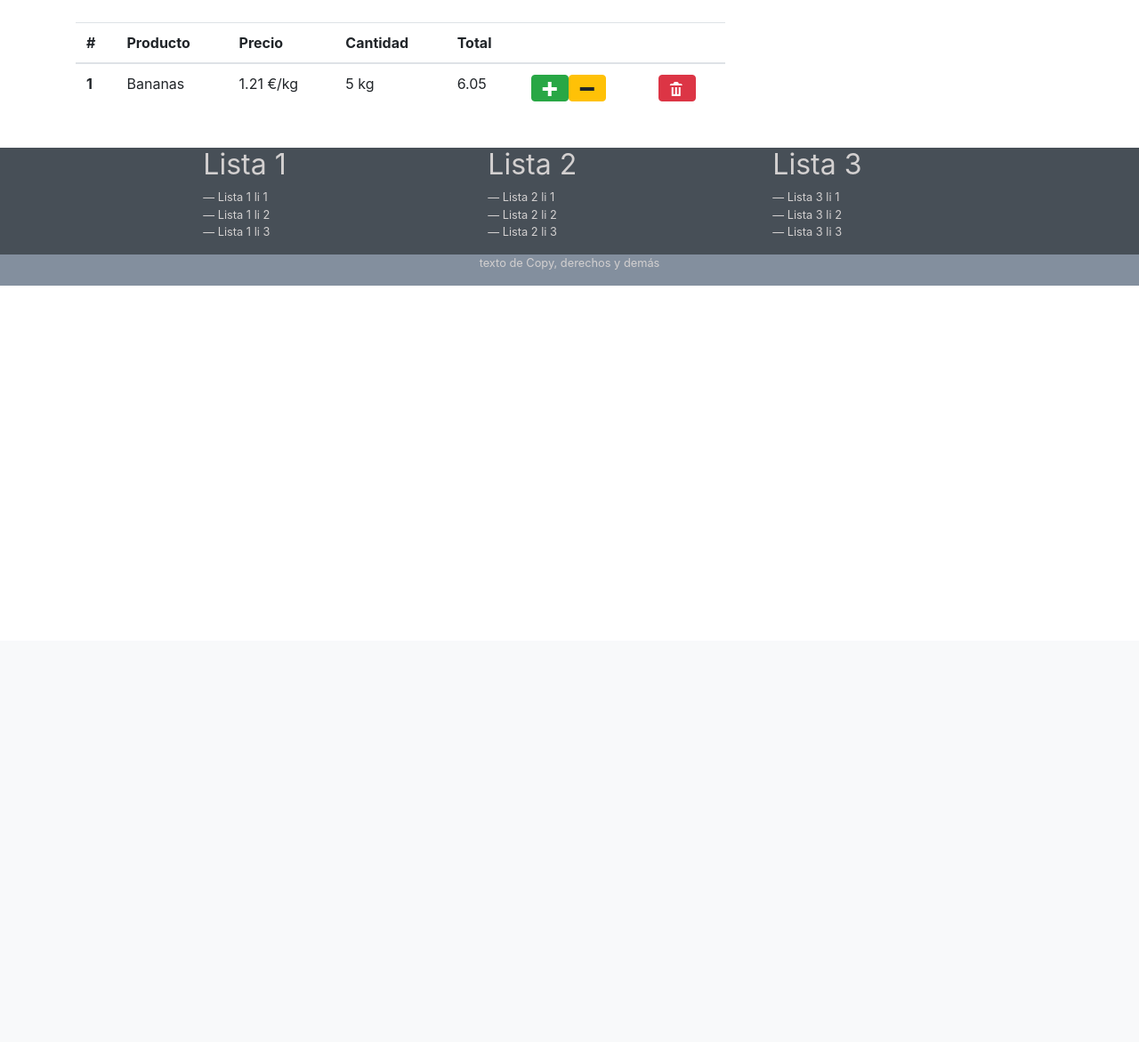
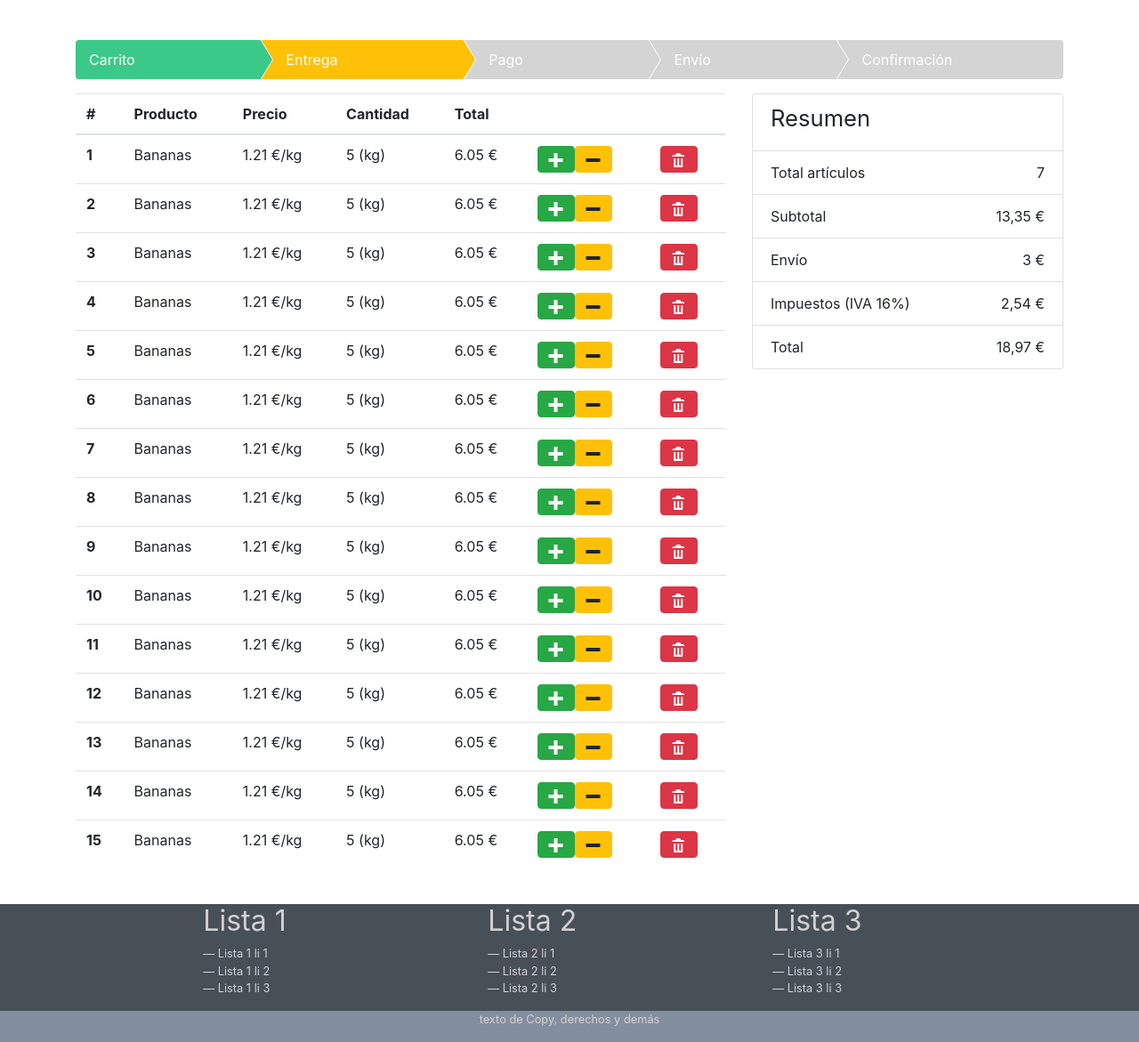
Before and after one commit to ipradasgomez/melonshop, a PHP site: page /cart.php in a window 1280 px wide. Shown: the part 80-1251 px from the top of the page at 89% size. Before the commit the page ends 401 px from the top, so only its background shows below. Run offline with PHP 8.4, Linux system fonts and the light colour scheme; style sheets or scripts are compiled from the project's sources.

Commit message:
Avances con página de carrito

```diff
--- a/init/init.php
+++ b/init/init.php
@@ -8,7 +8,7 @@
 
 	/*Configuramos las opciones iniciales de Smarty*/
 	$smarty->force_compile = true; /*Poner a false en producción*/
-	$smarty->debugging = true; /*Poner a false en producción*/
+	$smarty->debugging = false; /*Poner a false en producción*/
 	$smarty->caching = false; /*Aumenta el rendimiento si está a true*/
 	$smarty->cache_lifetime = 120;
 
--- a/resources/css/mystyles.css
+++ b/resources/css/mystyles.css
@@ -155,3 +155,73 @@ footer>.row {
     padding: 0 !important;
     margin: 0 !important;
 }
+
+/**BreadCrumb*/
+.breadcrumb {
+    padding: 0px;
+	background: #D4D4D4;
+	list-style: none;
+	overflow: hidden;
+    margin-top: 20px;
+}
+.breadcrumb>li+li:before {
+	padding: 0;
+}
+.breadcrumb li {
+	float: left;
+}
+.breadcrumb li.active div {
+	background: brown;                   /* fallback color */
+	background: #ffc107 ;
+}
+.breadcrumb li.completed div {
+	background: brown;                   /* fallback color */
+	background: hsla(153, 57%, 51%, 1);
+}
+.breadcrumb li.active div:after {
+	border-left: 30px solid #ffc107 ;
+}
+.breadcrumb li.completed div:after {
+	border-left: 30px solid hsla(153, 57%, 51%, 1);
+}
+
+.breadcrumb li div {
+	color: white;
+	text-decoration: none;
+	padding: 10px 0 10px 45px;
+	position: relative;
+	display: block;
+	float: left;
+}
+.breadcrumb li div:after {
+	content: " ";
+	display: block;
+	width: 0;
+	height: 0;
+	border-top: 50px solid transparent;           /* Go big on the size, and let overflow hide */
+	border-bottom: 50px solid transparent;
+	border-left: 30px solid hsla(0, 0%, 83%, 1);
+	position: absolute;
+	top: 50%;
+	margin-top: -50px;
+	left: 100%;
+	z-index: 2;
+}
+.breadcrumb li div:before {
+	content: " ";
+	display: block;
+	width: 0;
+	height: 0;
+	border-top: 50px solid transparent;           /* Go big on the size, and let overflow hide */
+	border-bottom: 50px solid transparent;
+	border-left: 30px solid white;
+	position: absolute;
+	top: 50%;
+	margin-top: -50px;
+	margin-left: 1px;
+	left: 100%;
+	z-index: 1;
+}
+.breadcrumb li:first-child div {
+	padding-left: 15px;
+}
--- /dev/null
+++ b/web/templates/breadcrumb.tpl
@@ -0,0 +1,7 @@
+<ul class="breadcrumb col-12 d-flex">
+    <li class="completed flex-fill" ><div class="col-12">Carrito</div></li>
+    <li class="active flex-fill"><div class="col-12">Entrega</div></li>
+    <li class="flex-fill"> <div class="col-12">Pago</div></li>
+    <li class="flex-fill"><div class="col-12">Envío</div></li>
+    <li class="flex-fill"><div class="col-12">Confirmación</div></li>
+</ul>
--- a/web/templates/cart.tpl
+++ b/web/templates/cart.tpl
@@ -1,5 +1,9 @@
-{include file="header.tpl" title="Melon Shop" new=$new logoTitle="MelonShop" mostrarBarra=true usuarioConectado=$usuarioConectado}
+{include file="header.tpl" title="Melon Shop" new=$new logoTitle="MelonShop" mostrarBarra=true
+usuarioConectado=$usuarioConectado}
 <div class="row">
+  <div class="col-12">
+      {include file="breadcrumb.tpl" step="1"}
+  </div>
   <div class="col-8">
     <div class="table-responsive">
       <table class="table">
@@ -15,20 +19,33 @@
           </tr>
         </thead>
         <tbody>
+          {for $foo=1 to 15}
           <tr>
-                          <th scope="row">1</th>
+            <th scope="row">{$foo}</th>
             <td>Bananas</td>
             <td>1.21 €/kg</td>
-                          <td>5 kg</td>
-                          <td>6.05</td>
-                          <td><button type="button" class="btn btn-success"><span class="oi oi-plus"></span></button><button type="button" class="btn btn-warning"><span class="oi oi-minus"></span></button></td>
+            <td>5 (kg)</td>
+            <td>6.05 €</td>
+            <td><button type="button" class="btn btn-success"><span class="oi oi-plus"></span></button><button type="button"
+                class="btn btn-warning"><span class="oi oi-minus"></span></button></td>
             <td><button type="button" class="btn btn-danger"><span class="oi oi-trash"></span></button></td>
           </tr>
-
+          {/for}
         </tbody>
       </table>
     </div>
   </div>
-        <div class="col-4"></div>
+  <div class="col-4 ">
+    <ul class="list-group">
+      <li class="list-group-item">
+        <h2><small>Resumen</small></h2>
+      </li>
+      <li class="list-group-item d-flex justify-content-between"><span>Total artículos</span><span>7</span> </li>
+      <li class="list-group-item d-flex justify-content-between"><span>Subtotal</span><span>13,35 €</span> </li>
+      <li class="list-group-item d-flex justify-content-between"><span>Envío</span><span>3 €</span> </li>
+      <li class="list-group-item d-flex justify-content-between"><span>Impuestos (IVA 16%)</span><span>2,54 €</span> </li>
+      <li class="list-group-item d-flex justify-content-between"><span>Total</span><span>18,97 €</span> </li>
+    </ul>
+  </div>
 </div>
 {include file="footer.tpl"}
--- a/web/templates/index.tpl
+++ b/web/templates/index.tpl
@@ -7,7 +7,7 @@
                          data-placement="top" title="Bananas criadas en criaderos submarinos y en cautividad.">
                     <div class="card-body">
                         <div class="card-title">
-                           Banana super larga</br> <small><b>2,65€/kg</b></small>
+                           Banana super larga<br></br> <small><b>2,65€/kg</b></small>
                         </div>
                         <div class="info">
                             <input type="number" min="1" value="1" class="col-7 inputCant" placeholder="Cantidad"
--- a/web/templates/login.tpl
+++ b/web/templates/login.tpl
@@ -34,7 +34,8 @@
                 <div class="form-row">
                     <div class="form-group col-12">
                         <label for="exampleInputEmail1">Email :</label>
-                        <input type="email" class="form-control" id="exampleInputEmail1" aria-describedby="emailHelp" placeholder="Email">
+                        <input type="email" class="form-control" id="exampleInputEmail1" aria-describedby="emailHelp"
+                            placeholder="Email">
                     </div>
                     <div class="form-group col-12">
                         <label for="exampleInputPassword1">Contraseña :</label>
```
Also changed, not shown: 1 other file. Lines whose indentation alone changed are shown as unchanged.
